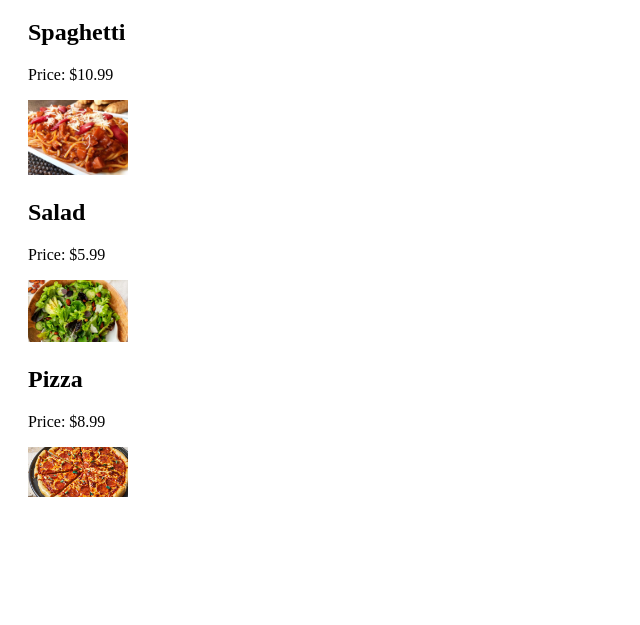
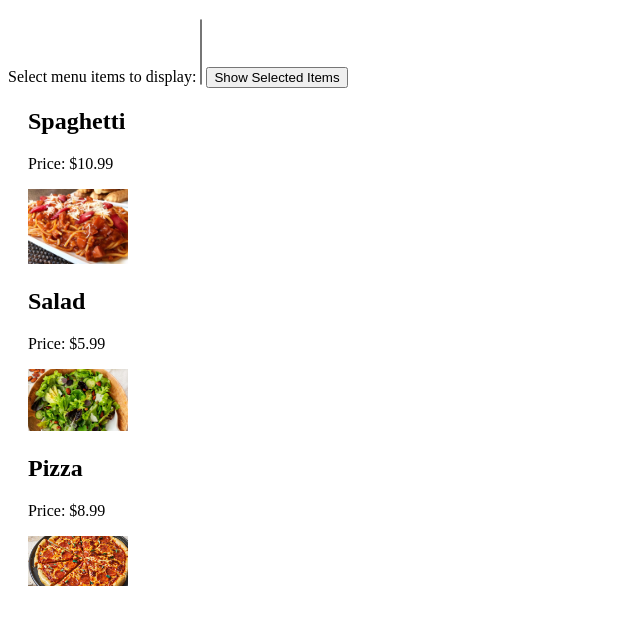
Before and after one commit to JustinCruz4133/food-menu, a plain HTML site: page index.html in a window 1280 px wide. Shown: the part 61-686 px from the top of the page, without its empty margins (0-640 px from the left). Drawn offline with Linux system fonts and the light colour scheme.

Commit message:
Update index.html

```diff
--- a/index.html
+++ b/index.html
@@ -11,7 +11,17 @@
 </head>
 <body>
   <h1>Food Menu</h1>
+
+  <form id="menu-form">
+    <label for="item-selector">Select menu items to display:</label>
+    <select id="item-selector" multiple>
+      <!-- Options will be populated by JavaScript -->
+    </select>
+    <button type="submit">Show Selected Items</button>
+  </form>
+
   <div id="menu"></div>
+
   <script src="app.js"></script>
 </body>
 </html>
```
